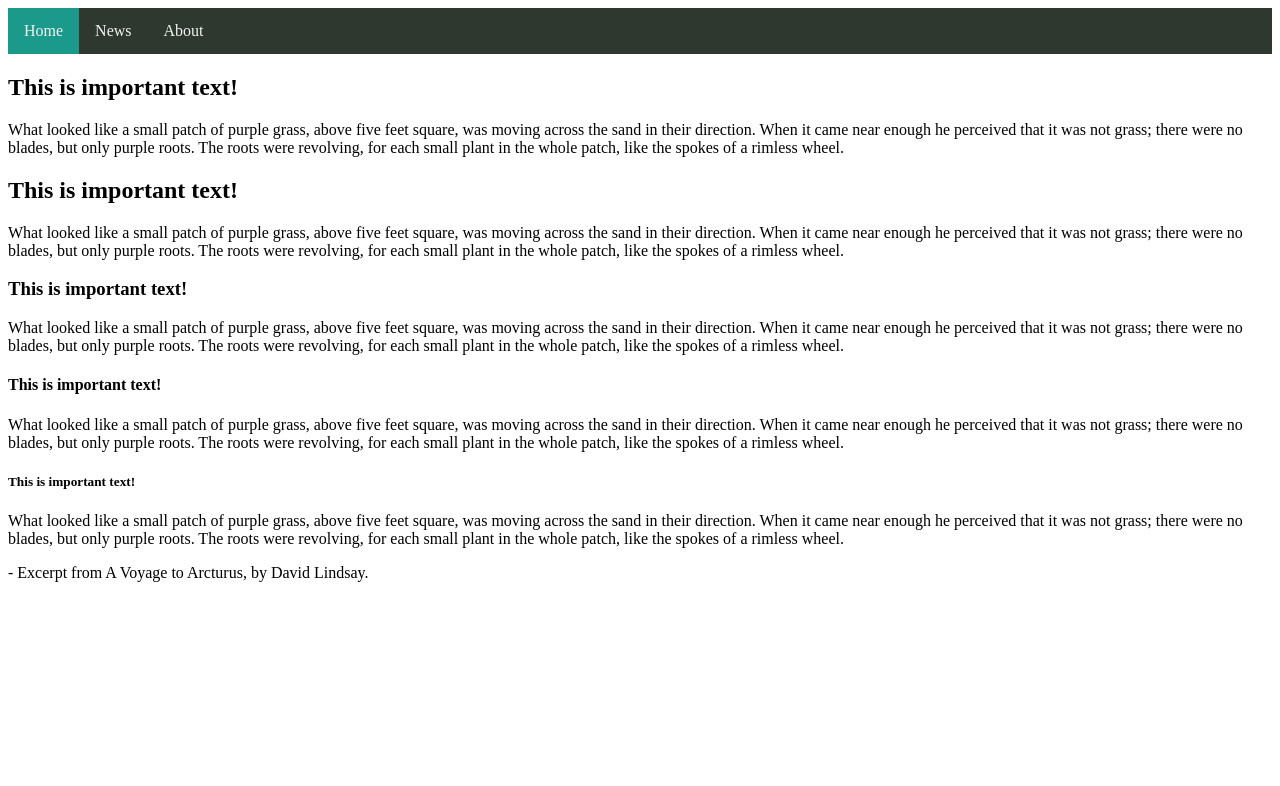
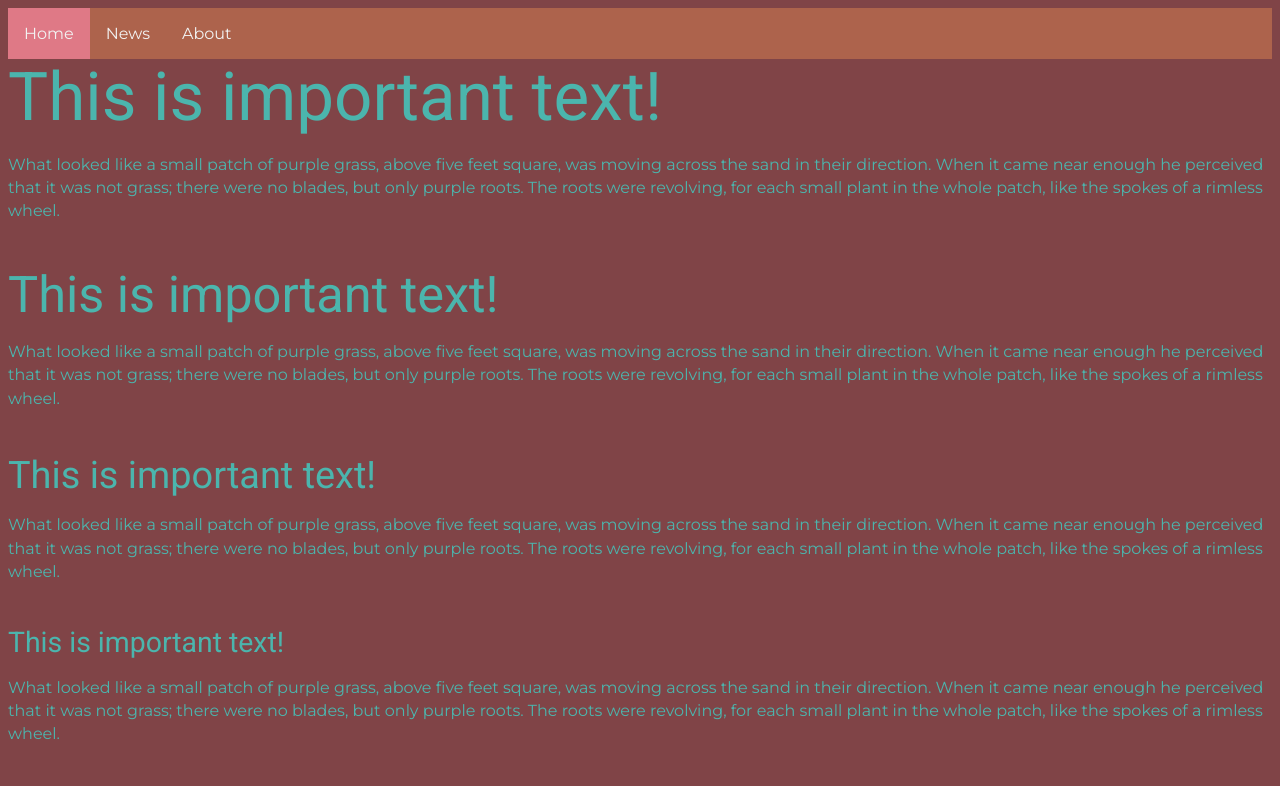
Before and after one commit to qiantianzhou/MMP240, a plain HTML site: page wk8_Typography_StarterCode/index.html in a window 1280 px wide. Shown: the top 786 px of the page. Drawn offline with Linux system fonts and the light colour scheme.

Commit message:
added color

```diff
--- a/wk8_Typography_StarterCode/main.css
+++ b/wk8_Typography_StarterCode/main.css
@@ -13,3 +13,40 @@
   Type Scale: A Visual Calculator - https://type-scale.com/
 
 */
+
+
+@import url('https://fonts.googleapis.com/css?family=Roboto:400|Montserrat:400');
+
+html {font-size: 16px;}
+
+body {
+  background-color: #804447 ;
+  font-family: 'Montserrat', sans-serif;
+  font-weight: 400;
+  line-height: 1.45;
+  color: #4bb5ad;
+}
+
+p {margin-bottom: 1.25em;}
+
+h1, h2, h3, h4, h5 {
+  margin: 2.75rem 0 1rem;
+  font-family: 'Roboto', sans-serif;
+  font-weight: 400;
+  line-height: 1.15;
+}
+
+h1 {
+  margin-top: 0;
+  font-size: 4.209em;
+}
+
+h2 {font-size: 3.157em;}
+
+h3 {font-size: 2.369em;}
+
+h4 {font-size: 1.777em;}
+
+h5 {font-size: 1.333em;}
+
+small, .text_small {font-size: 0.75em;}
--- a/wk8_Typography_StarterCode/mobilenav_responsive.css
+++ b/wk8_Typography_StarterCode/mobilenav_responsive.css
@@ -5,7 +5,7 @@ https://www.w3schools.com/howto/howto_js_topnav_responsive.asp
 
 .topnav {
   overflow: hidden;
-  background-color: #2E382E;
+  background-color: #AD634C;
 
 }
 
@@ -20,12 +20,12 @@ https://www.w3schools.com/howto/howto_js_topnav_responsive.asp
 }
 
 .topnav a:hover {
-  background-color: #72A1E5;
+  background-color: #BF8E94;
   color: black;
 }
 
 .active {
-  background-color: #1B998B;
+  background-color: #DF7986;
   color: white;
 }
 
```
